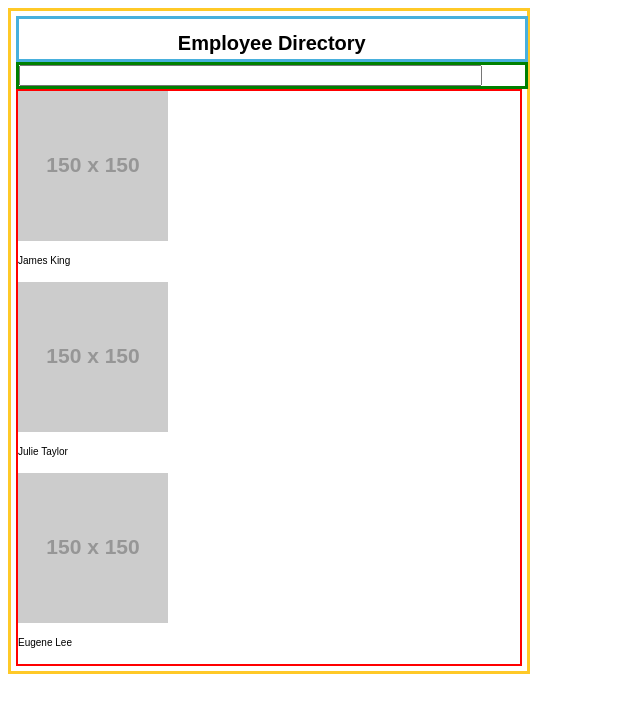
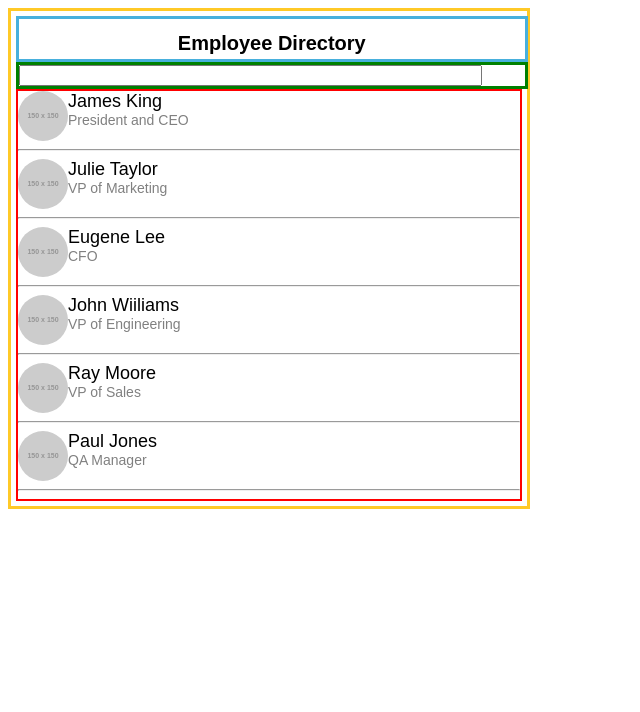
Before and after one commit to Kyssiei/ReactPageLayout, a React (Vite) app: page / in a window 1280 px wide. Shown: the top 712 px of the page, without its empty margins (0-640 px from the left). Built offline with nearby package versions, Linux system fonts and the light colour scheme.

Commit message:
fixed employeeList foundation

```diff
--- a/src/components/EmployeeList.jsx
+++ b/src/components/EmployeeList.jsx
@@ -3,9 +3,19 @@ import EmployeeListItem from "./EmployeeListItem.jsx"
 function EmployeeList() {
     return(
         <div style={{border: "2px solid red"}}>
-        <EmployeeListItem name="James King" />
-        <EmployeeListItem name="Julie Taylor"/>
-        <EmployeeListItem name="Eugene Lee"/>
+            <EmployeeListItem name="James King" title="President and CEO"></EmployeeListItem>
+            <hr />
+            <EmployeeListItem name="Julie Taylor" title="VP of Marketing"></EmployeeListItem>
+            <hr />
+            <EmployeeListItem name="Eugene Lee" title="CFO"/>
+            <hr />
+            <EmployeeListItem name="John Wiiliams" title="VP of Engineering"></EmployeeListItem>
+            <hr />
+            <EmployeeListItem name="Ray Moore" title="VP of Sales"></EmployeeListItem>
+            <hr />
+            <EmployeeListItem name="Paul Jones" title="QA Manager"></EmployeeListItem>
+            <hr />
+
         </div>
     )
 }
--- a/src/components/EmployeeListItem.jsx
+++ b/src/components/EmployeeListItem.jsx
@@ -1,16 +1,19 @@
 // img + name + job title
+
+
 
 function EmployeeListItem(props){
 return(
-    <>
-        {/* <img src="https://via.placeholder.com/150" alt="profile picture"></img> */}
-        <img src="https://via.placeholder.com/150" alt="profile picture">{props.img}</img>
-        <h3 style={{fontFamily: "Arial, sans-serif", fontSize: "10px", fontWeight: "4"}}>{props.name}</h3>
-        <p>{props.title}</p>
-
-    </>
+    <div style={{display: "flex", flexDirection: "row", gap: "0px"}}>
+        <img src={props.img || "https://via.placeholder.com/150"} alt="profile picture" style={{width:"50px", height: "50px", borderRadius: "50%"}}></img>
+        <div style={{display: "flex", flexDirection: "column"}}>
+            <p style={{fontFamily: "Arial, sans-serif", fontSize: "18px", fontWeight: "100", margin: "0px"}}>{props.name}</p>
+            <p style={{fontFamily: "arial, sans-serif", color: "grey", fontSize: "14px", margin: "0px"}}>{props.title}</p>
+        </div>
+    </div>
 )
 }
 
 
+
 export default EmployeeListItem
```
